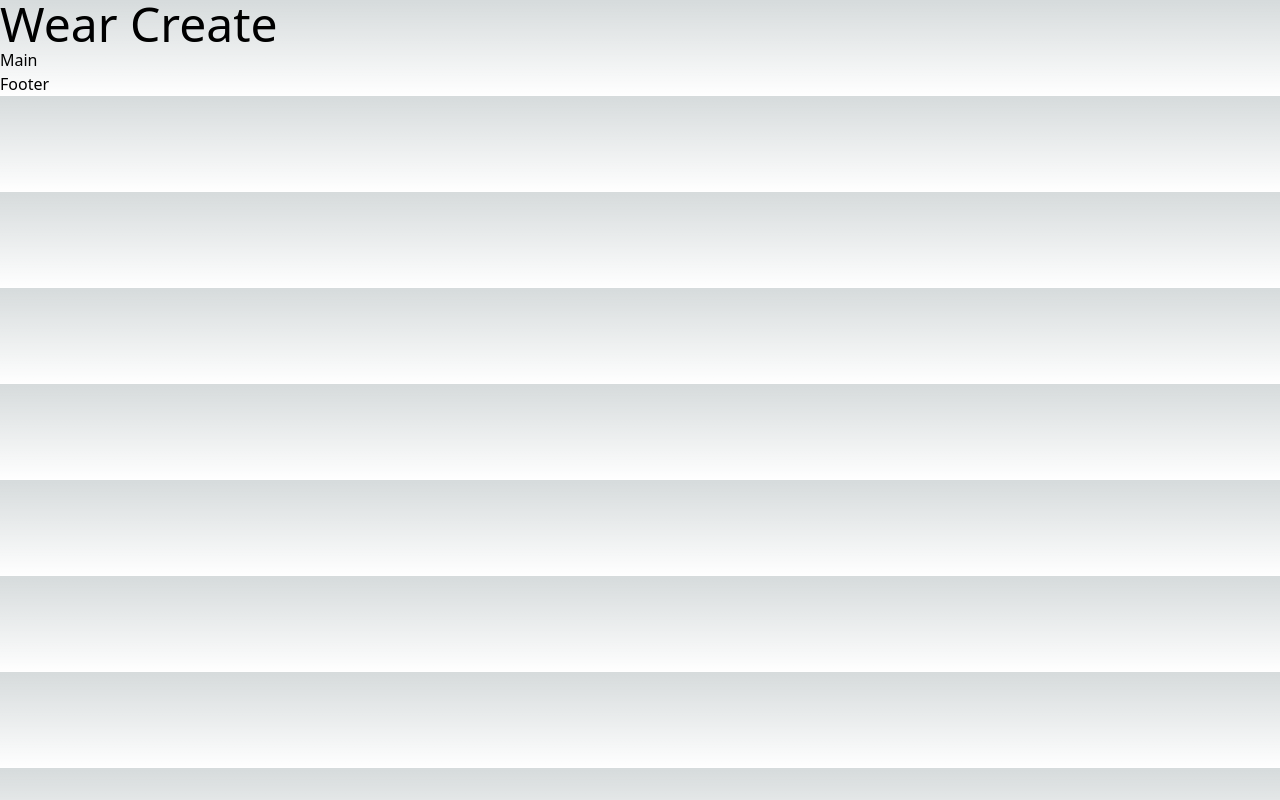
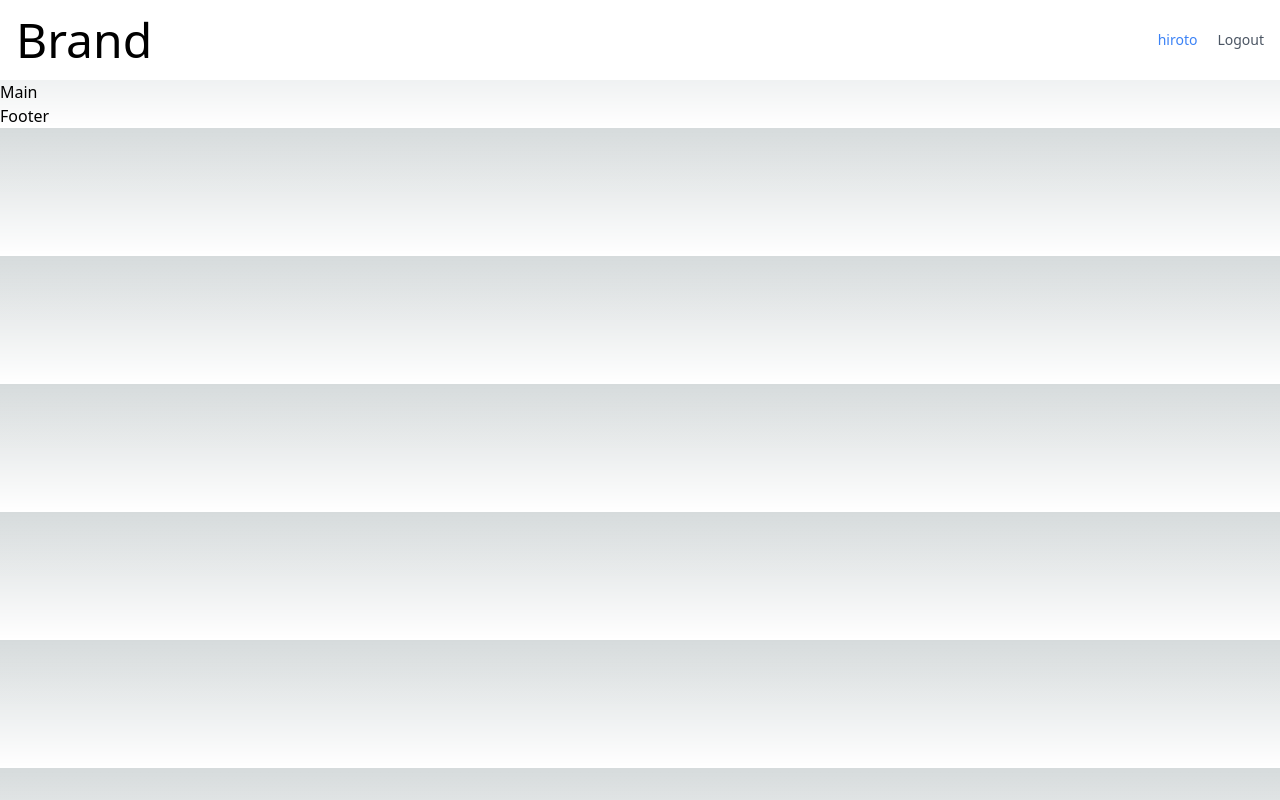
Before and after one commit to Lovinyon/wear-create-app, a Next.js app: page / in a window 1280 px wide. Built offline with nearby package versions, Linux system fonts and the light colour scheme.

Commit message:
create header template

```diff
--- a/src/app/header.tsx
+++ b/src/app/header.tsx
@@ -1,7 +1,25 @@
 export default function Header() {
   return (
-    <header>
-      <h1 className="text-5xl font-size: 3rem">Wear Create</h1>
+    <header className="flex flex-wrap sm:justify-start sm:flex-nowrap z-50 w-full bg-white text-sm py-4 dark:bg-gray-800">
+      <nav
+        className="max-w-[85rem] w-full mx-auto px-4 sm:flex sm:items-center sm:justify-between"
+        aria-label="Global"
+      >
+        <a className="flex-none text-5xl font-size:3rem" href="#">
+          Brand
+        </a>
+        <div className="flex flex-row items-center gap-5 mt-5 sm:justify-end sm:mt-0 sm:pl-5">
+          <a className="font-medium text-blue-500" href="#" aria-current="page">
+            hiroto
+          </a>
+          <a
+            className="font-medium text-gray-600 hover:text-gray-400 dark:text-gray-400 dark:hover:text-gray-500"
+            href="#"
+          >
+            Logout
+          </a>
+        </div>
+      </nav>
     </header>
   );
 }
```
